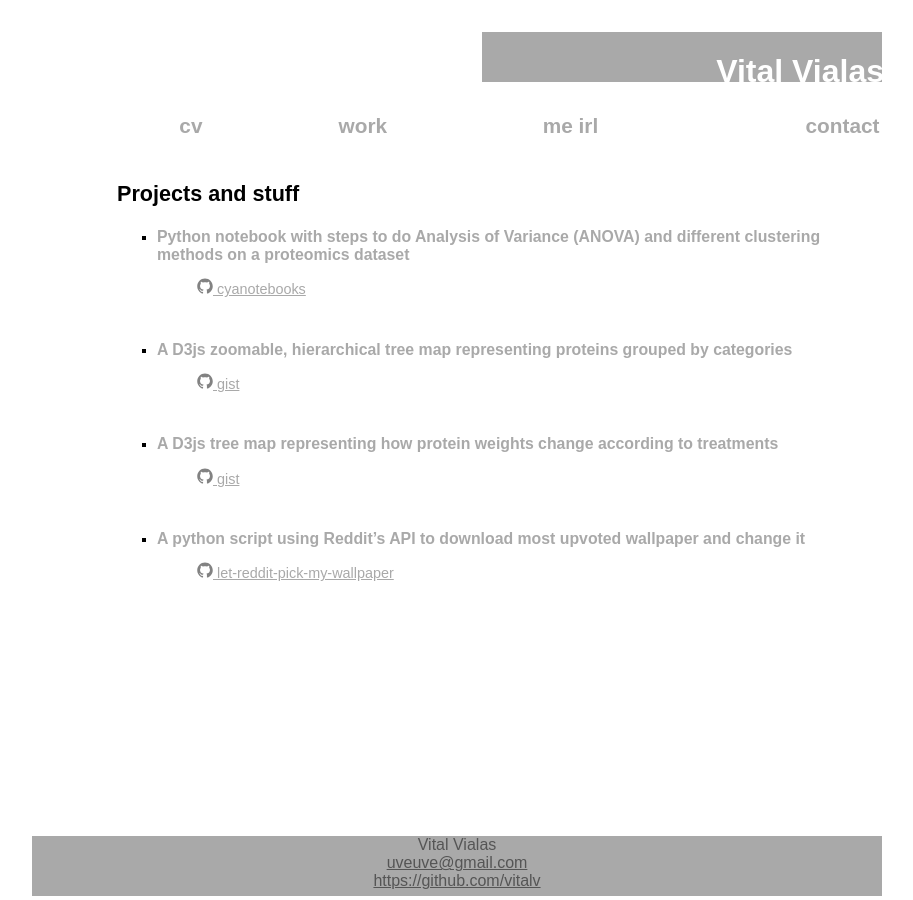
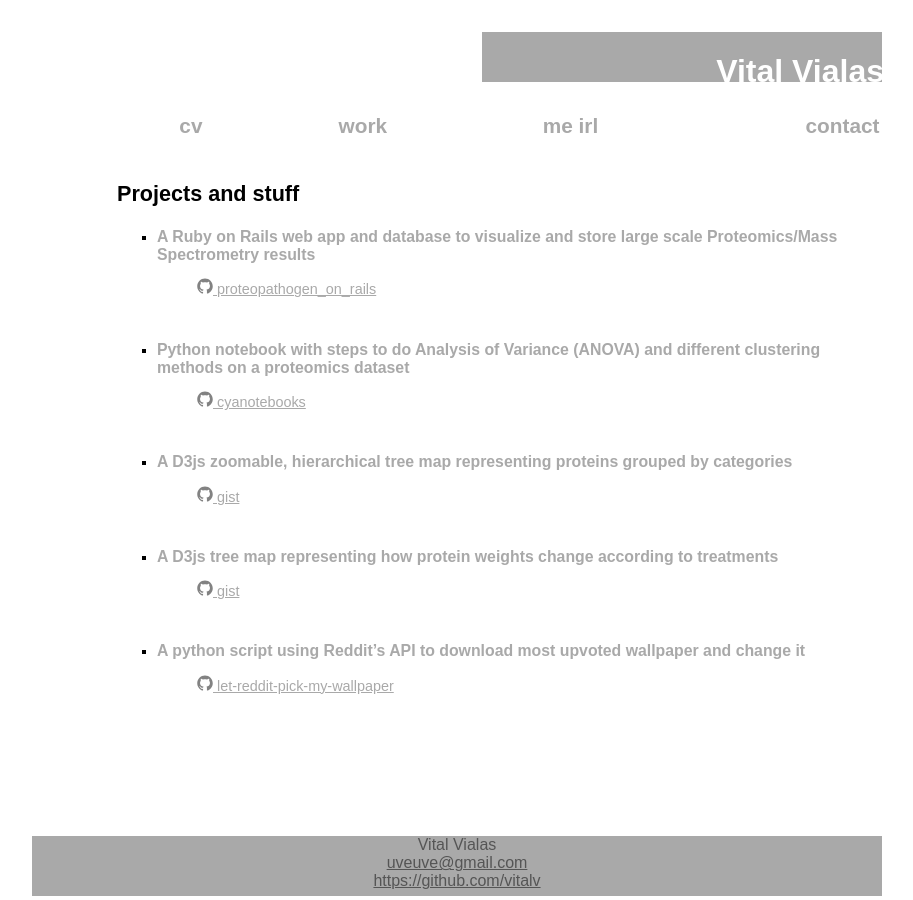
Before and after one commit to vitalv/vitalv.github.io, a Jekyll site: the page built from work/index.md, in a window 1280 px wide. Shown: the whole page, without its empty margins (183-1096 px from the left). Built offline with Jekyll 4.4.1, drawn with Linux system fonts in a browser that asks for light colours.

Commit message:
added empty RoR proteopatthogen project:

```diff
--- /dev/null
+++ b/_projects/ruby-on-rails-web-app-db-to-store-proteomics-data.md
@@ -0,0 +1,7 @@
+---
+layout: project
+title: A Ruby on Rails web app and database to visualize and store large scale Proteomics/Mass Spectrometry results
+date: 2015-06-06
+github-repo-name: proteopathogen_on_rails
+github-url: https://github.com/vitalv/proteopathogen_on_rails
+---
```
Also changed, not shown: contact/index.md (+1 -1 lines).
